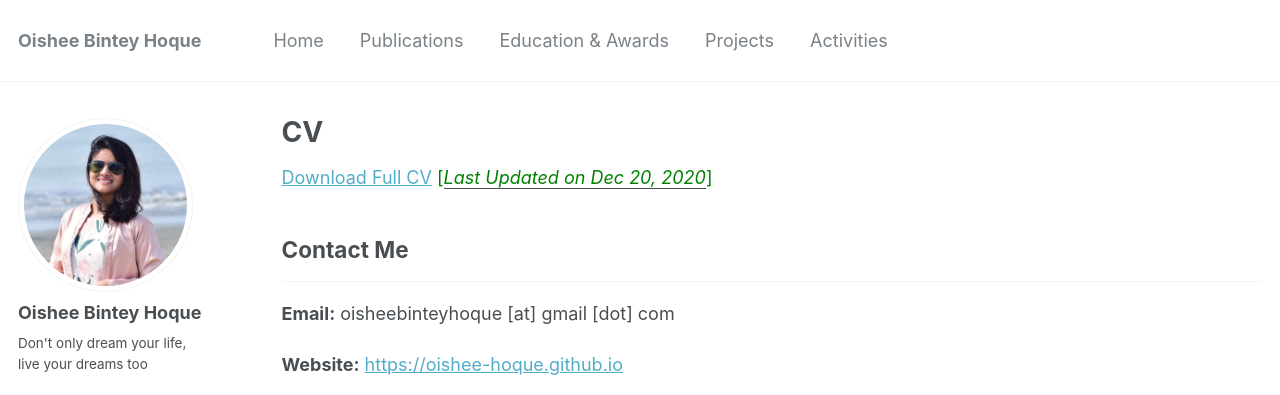
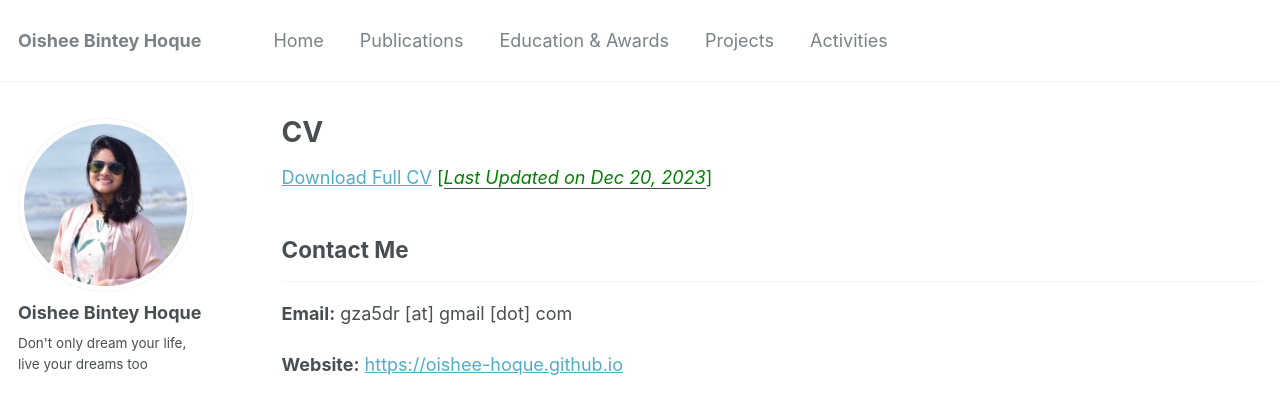
Before and after one commit to oishee-hoque/oishee-hoque.github.io, a Jekyll site: the page built from _pages/cv.md, in a window 1280 px wide and 1343 px high. Shown: the top 395 px of the window. Built offline with Jekyll 4.4.1, drawn with Linux system fonts in a browser that asks for light colours.

Commit message:
Update Resume Link

```diff
--- a/_pages/cv.md
+++ b/_pages/cv.md
@@ -7,13 +7,13 @@ redirect_from:
   - /resume
 ---
 
-[Download Full CV](https://oishee-hoque.github.io/files/OisheeHoqueResume.pdf) <span style ="color:Green"> [<ins>*Last Updated on Dec 20, 2020*</ins>] </span>
+[Download Full CV](https://oishee-hoque.github.io/files/OisheeHoqueResume.pdf) <span style ="color:Green"> [<ins>*Last Updated on Dec 20, 2023*</ins>] </span>
 
 ## Contact Me
 
 ---
 
-**Email:** oisheebinteyhoque [at] gmail [dot] com <br />
+**Email:** gza5dr [at] gmail [dot] com <br />
 
 **Website:** [https://oishee-hoque.github.io](https://oishee-hoque.github.io/) <br />
 
```
Also changed, not shown: _pages/about.md (+1 -1 lines).
